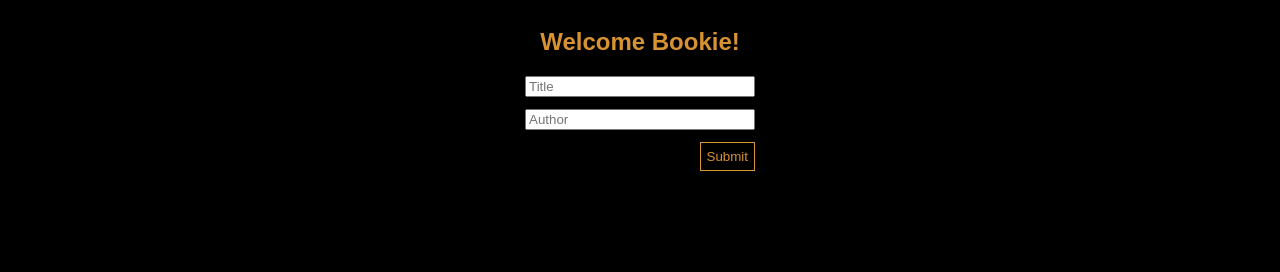
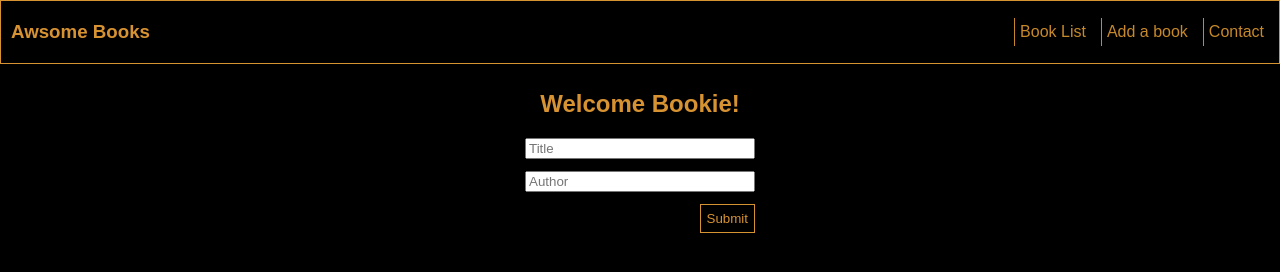
Before and after one commit to dgcuenca/libraryClasses, a website: page index.html in a window 1280 px wide. Drawn offline with Linux system fonts and the light colour scheme.

Commit message:
set html and css for navbar

```diff
--- a/index.html
+++ b/index.html
@@ -8,6 +8,15 @@
     <title>Document</title>
 </head>
 <body>
+
+  <nav class="nav-bar">
+    <h3>Awsome Books</h3>
+    <ul class="nav-list">
+      <li><a href="#">Book List</a></li>
+      <li><a href="#">Add a book</a></li>
+      <li><a href="#">Contact</a></li>
+    </ul>
+  </nav>
   <div class="library">
 
   </div>
--- a/style.css
+++ b/style.css
@@ -5,12 +5,49 @@ body {
   font-family: 'Playfair Display', sans-serif;
 }
 
+.nav-bar{
+  position: fixed;
+  top: 0;
+  left: 0;
+  right: 0;
+  display: flex;
+  justify-content: space-between;
+  border-style: solid;
+  border-width: 1px;
+  padding: 1px 10px;
+}
+
+.nav-list {
+  list-style: none;
+  display: flex;
+  gap: 10px;
+}
+
+li {
+  border-left: #c78829 solid 1px;
+  align-self: center;
+  padding: 5px;
+}
+
+a {
+  color: #c78829;
+  text-decoration: none;
+}
+
+a:hover {
+  opacity: 0.7;
+}
+
+a:active {
+  opacity: 0.7;
+}
 .page-title {
   color: #fff;
   text-align: center;
 }
 
 .main-screen {
+  margin-top: 70px;
   display: flex;
   flex-direction: column;
   align-items: center;
@@ -35,6 +72,7 @@ body {
 }
 
 .book-container {
+  margin-top: 80px;
   display: flex;
   gap: 12px;
   margin-left: 5px;
```
